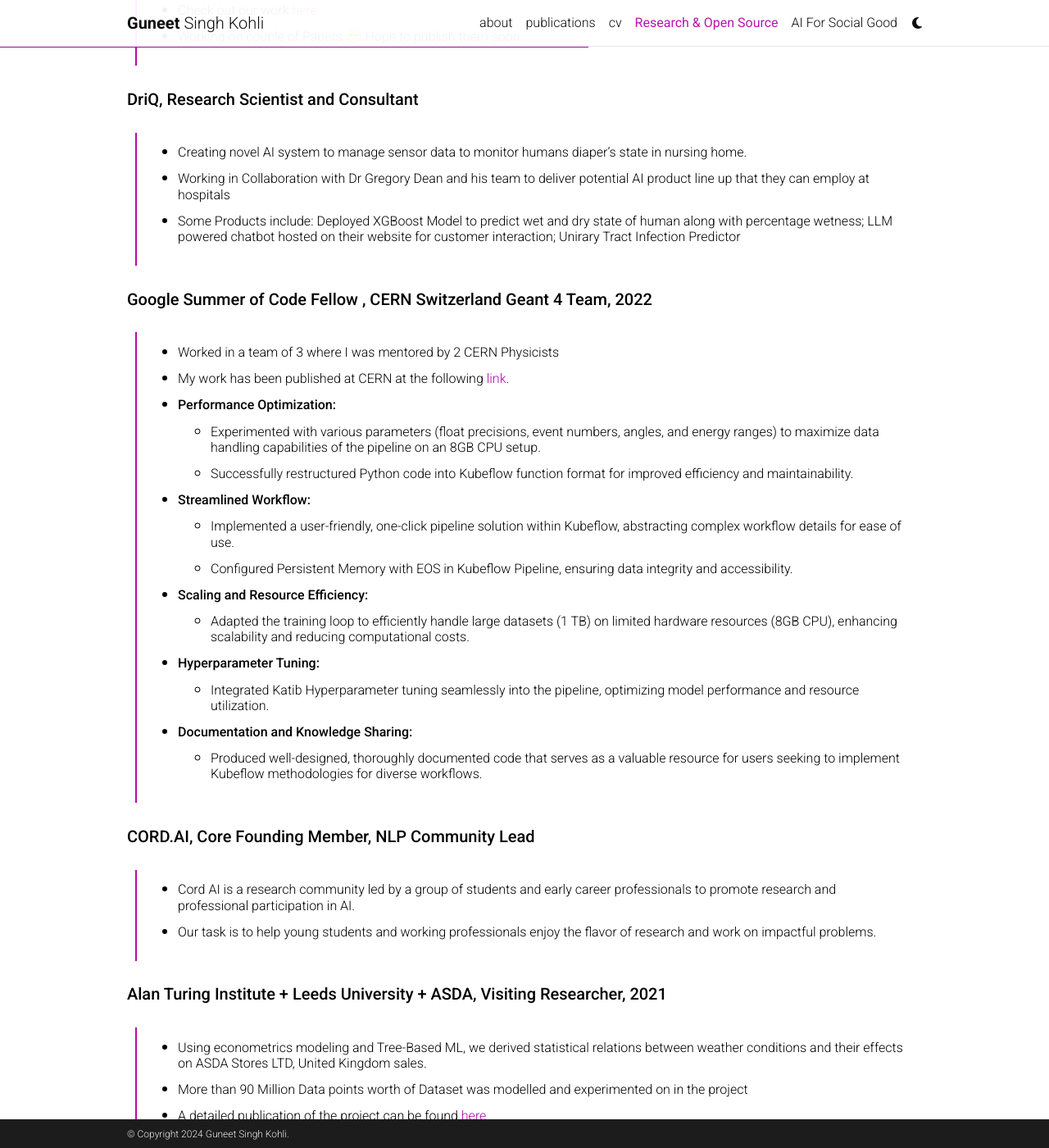
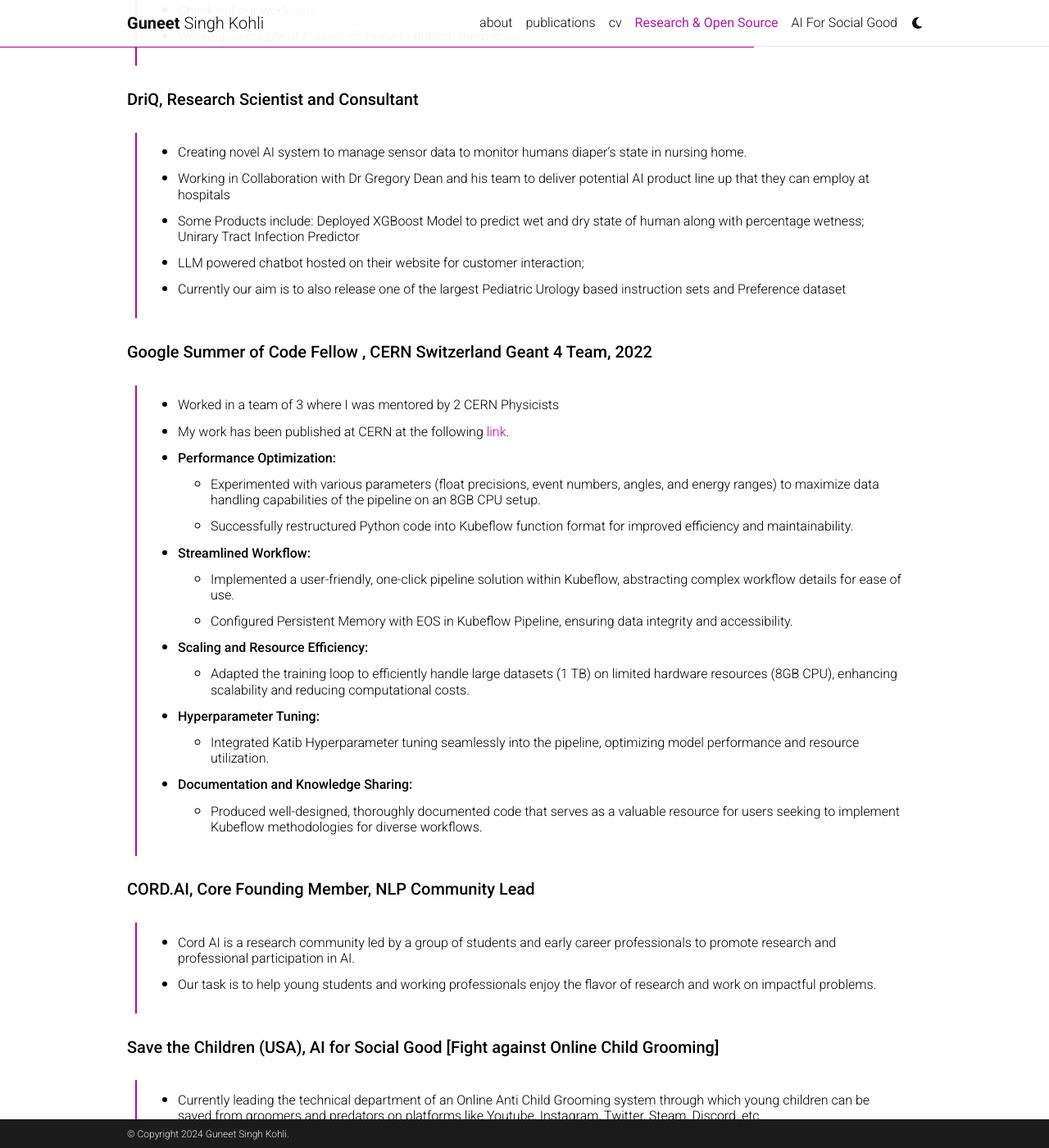
Before and after one commit to guneetsk99/guneet_pw, a Jekyll site: the page built from _pages/open_source.md, in a window 1280 px wide and 1400 px high, scrolled down 407 px. Shown: the whole window at 82% size. Built offline with Jekyll 4.4.1, drawn with Linux system fonts in a browser that asks for light colours; emoji names are drawn with the system emoji font; comment, search, counter and statistics services are not loaded; a style sheet for code colours, icons or effects is not loaded.

Commit message:
update cv

```diff
--- a/_pages/open_source.md
+++ b/_pages/open_source.md
@@ -19,7 +19,9 @@
 ##### **DriQ, Research Scientist and Consultant**
 > - ###### Creating novel AI system to manage sensor data to monitor humans diaper's state in nursing home.
 > - ###### Working in Collaboration with Dr Gregory Dean and his team to deliver potential AI product line up that they can employ at hospitals
-> - ###### Some Products include: Deployed XGBoost Model to predict wet and dry state of human along with percentage wetness; LLM powered chatbot hosted on their website for customer interaction; Unirary Tract Infection Predictor
+> - ###### Some Products include: Deployed XGBoost Model to predict wet and dry state of human along with percentage wetness;  Unirary Tract Infection Predictor
+> - ###### LLM powered chatbot hosted on their website for customer interaction;
+> - ###### Currently our aim is to also release one of the largest Pediatric Urology based instruction sets and Preference dataset
 
 
 ##### **Google Summer of Code Fellow , CERN Switzerland Geant 4 Team, 2022**
@@ -38,21 +40,11 @@
 > - ###### **Documentation and Knowledge Sharing:**
 >   - ###### Produced well-designed, thoroughly documented code that serves as a valuable resource for users seeking to implement Kubeflow methodologies for diverse workflows.
 
-[//]: # (>   - ###### Created comprehensive documentation to facilitate understanding and adoption of Kubeflow Workflow, contributing to knowledge dissemination within the team.)
-[//]: # (> - ###### **Automated Configuration:**)
-
-[//]: # (>   - ###### Developed automated processes to submit and configure the Pipeline setup and Katib YAML directly into the Kubeflow Dashboard, minimizing user involvement and potential errors. )
-
-
 
 ##### **CORD.AI, Core Founding Member, NLP Community Lead**
 > - ###### Cord AI is a research community led by a group of students and early career professionals to promote research and professional participation in AI.
 > - ###### Our task is to help young students and working professionals enjoy the flavor of research and work on impactful problems.
 
-##### **Alan Turing Institute + Leeds University + ASDA, Visiting Researcher, 2021**
-> - ###### Using econometrics modeling and Tree-Based ML, we derived statistical relations between weather conditions and their effects on ASDA Stores LTD, United Kingdom sales.
-> - ###### More than 90 Million Data points worth of Dataset was modelled and experimented on in the project
-> - ###### A detailed publication of the project can be found [here](https://www.turing.ac.uk/sites/default/files/2022-04/the_alan_turing_institute_data_study_group_final_report_-_asda.pdf)
 
 
 ##### **Save the Children (USA), AI for Social Good [Fight against Online Child Grooming]**
```
